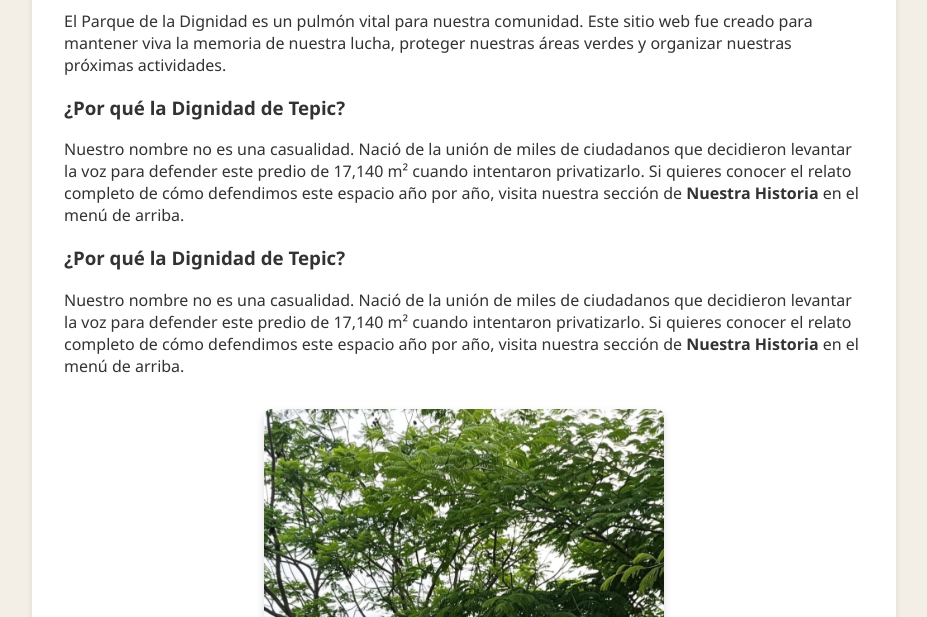
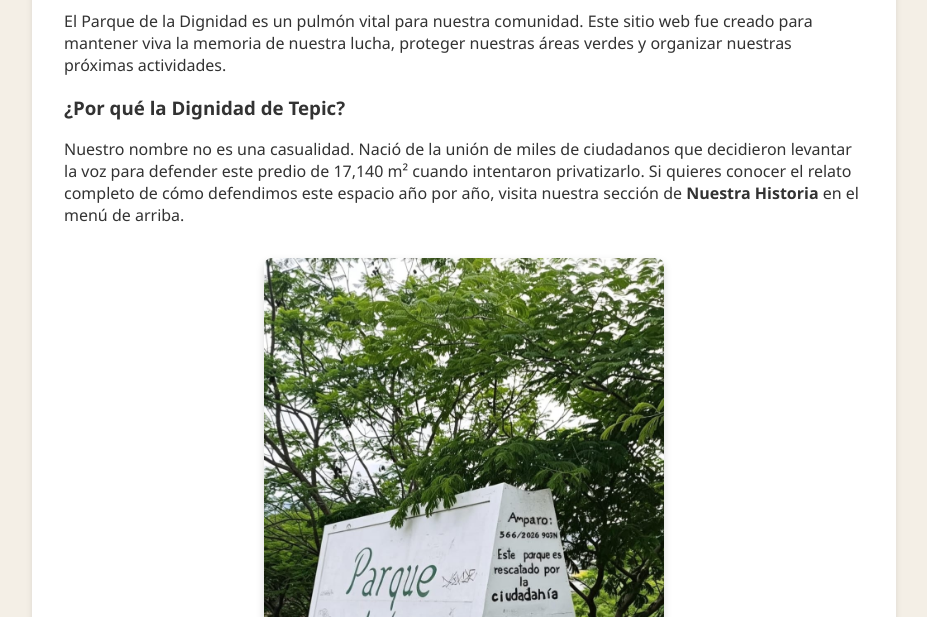
Before and after one commit to perezrodriguezalan371-beep/proyecto-parque, a Flask app: page / in a window 1280 px wide. Shown: the part 395-1012 px from the top of the page, without its empty margins (176-1103 px from the left). Run offline with Flask 3, Linux system fonts and the light colour scheme; some libraries are stand-ins or nearby versions.

Commit message:
correguido texto duplicado

```diff
--- a/templates/index.html
+++ b/templates/index.html
@@ -203,8 +203,6 @@
         <h3>¿Por qué la Dignidad de Tepic?</h3>
         <p>Nuestro nombre no es una casualidad. Nació de la unión de miles de ciudadanos que decidieron levantar la voz para defender este predio de 17,140 m² cuando intentaron privatizarlo. Si quieres conocer el relato completo de cómo defendimos este espacio año por año, visita nuestra sección de <b>Nuestra Historia</b> en el menú de arriba.</p>
 
-        <h3>¿Por qué la Dignidad de Tepic?</h3>
-        <p>Nuestro nombre no es una casualidad. Nació de la unión de miles de ciudadanos que decidieron levantar la voz para defender este predio de 17,140 m² cuando intentaron privatizarlo. Si quieres conocer el relato completo de cómo defendimos este espacio año por año, visita nuestra sección de <b>Nuestra Historia</b> en el menú de arriba.</p>
 
         <!-- Imagen del monumento -->
         <div style="text-align: center; margin: 2rem 0;">
```
